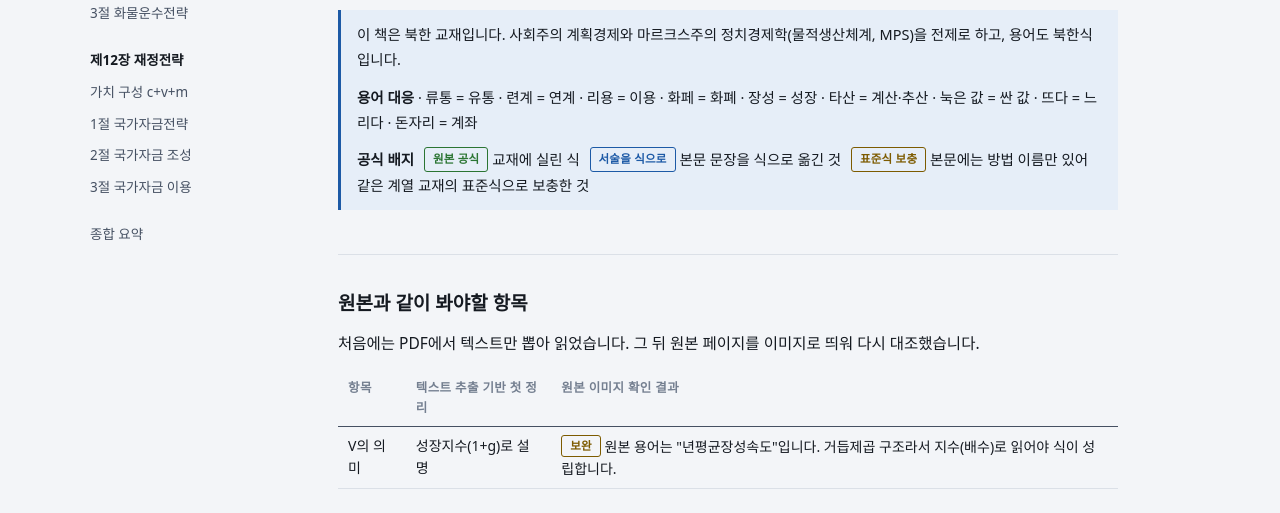
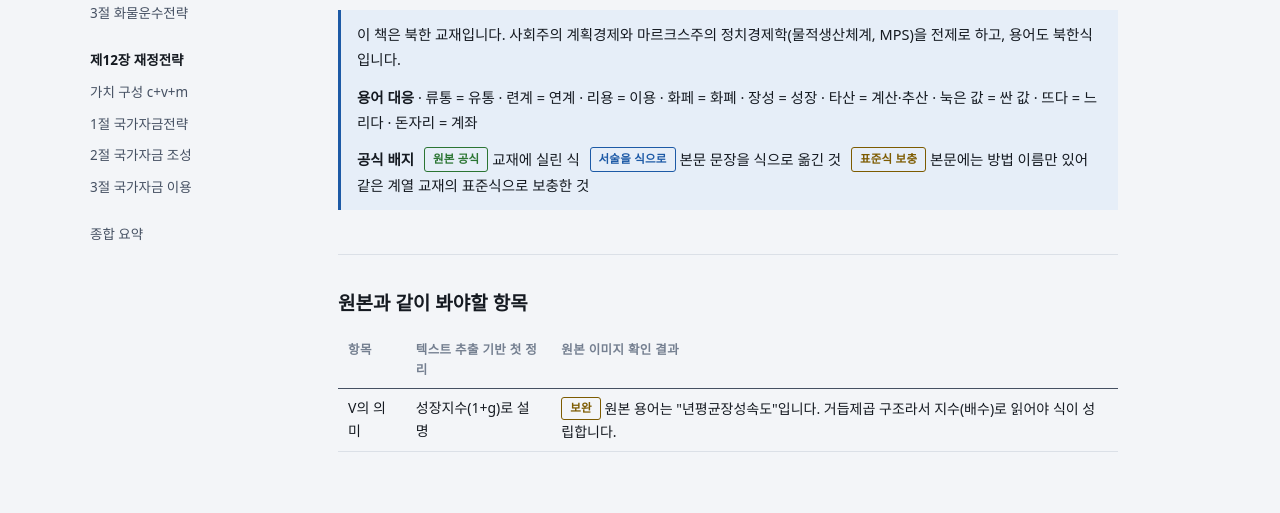
Before and after one commit to flyingori/economy-strategy, a plain HTML site: page index.html in a window 1280 px wide. Shown: the part 212-725 px from the top of the page. Drawn offline with Linux system fonts and the light colour scheme; a web font is replaced by a local one.

Commit message:
Update index.html

```diff
--- a/index.html
+++ b/index.html
@@ -180,7 +180,6 @@ footer { margin-top: 64px; padding-top: 18px; border-top: 1px solid var(--rule);
 
 <section id="check">
   <h3 style="border-top:0;margin-top:0;padding-top:0">원본과 같이 봐야할 항목</h3>
-  <p>처음에는 PDF에서 텍스트만 뽑아 읽었습니다. 그 뒤 원본 페이지를 이미지로 띄워 다시 대조했습니다.</p>
   <div class="tbl"><table>
     <thead><tr><th>항목</th><th>텍스트 추출 기반 첫 정리</th><th>원본 이미지 확인 결과</th></tr></thead>
     <tbody>
```
